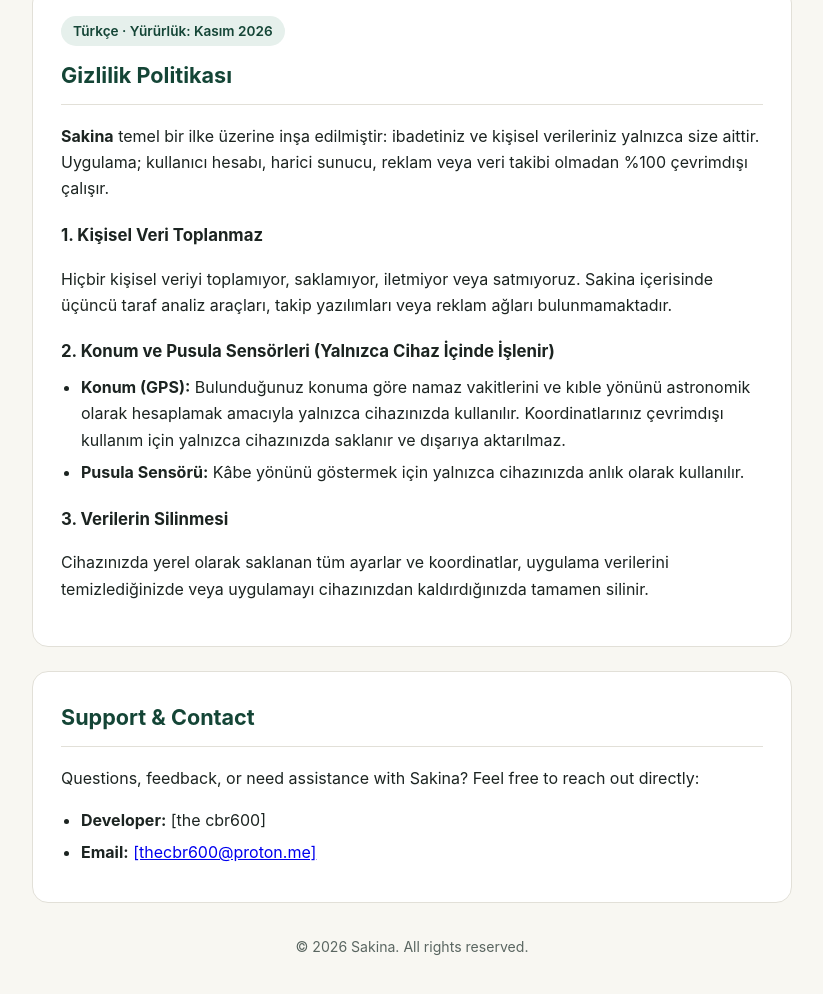
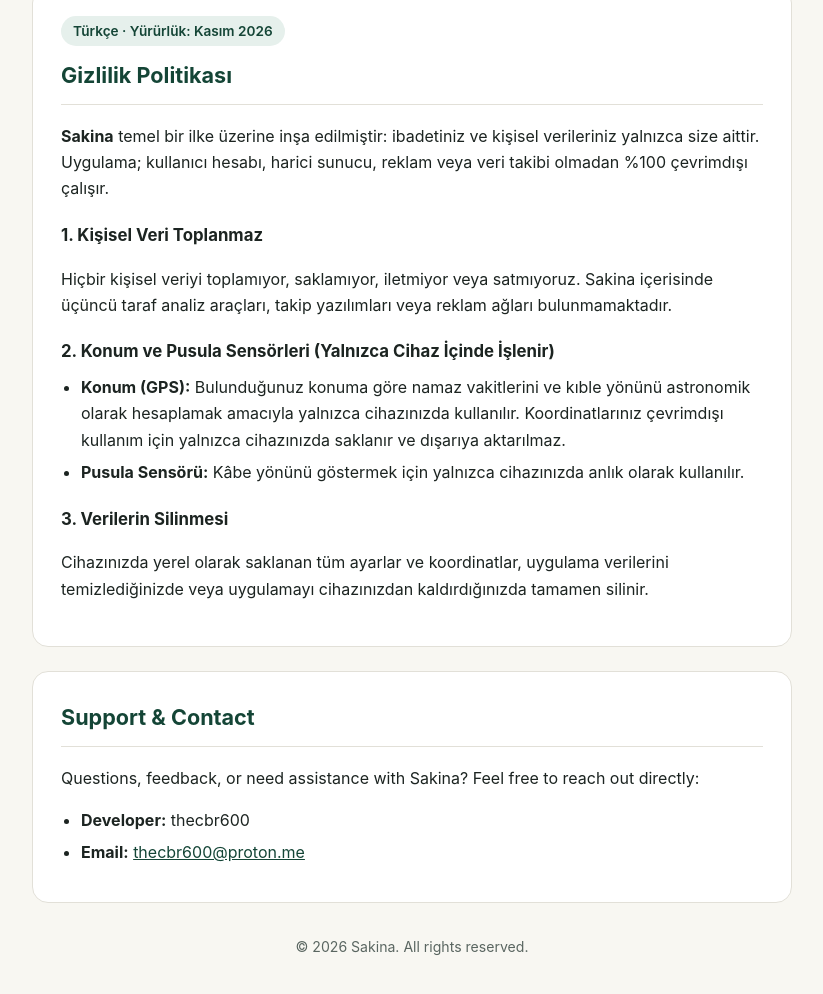
Before and after one commit to thecbr600/sakina, a plain HTML site: page index.html in a window 1280 px wide. Shown: the part 1751-2745 px from the top of the page, without its empty margins (228-1051 px from the left). Drawn offline with Linux system fonts and the light colour scheme.

Commit message:
Revise developer contact information in index.html
Updated developer name and email link style in support section.

```diff
--- a/index.html
+++ b/index.html
@@ -176,8 +176,8 @@
       <h2>Support &amp; Contact</h2>
       <p>Questions, feedback, or need assistance with Sakina? Feel free to reach out directly:</p>
       <ul>
-        <li><strong>Developer:</strong> [the cbr600]</li>
-        <li><strong>Email:</strong> <a href="mailto:[thecbr600@proton.me]">[thecbr600@proton.me]</a></li>
+        <li><strong>Developer:</strong> thecbr600</li>
+        <li><strong>Email:</strong> <a href="mailto:thecbr600@proton.me" style="color: #144536;">thecbr600@proton.me</a></li>
       </ul>
     </section>
 
```
